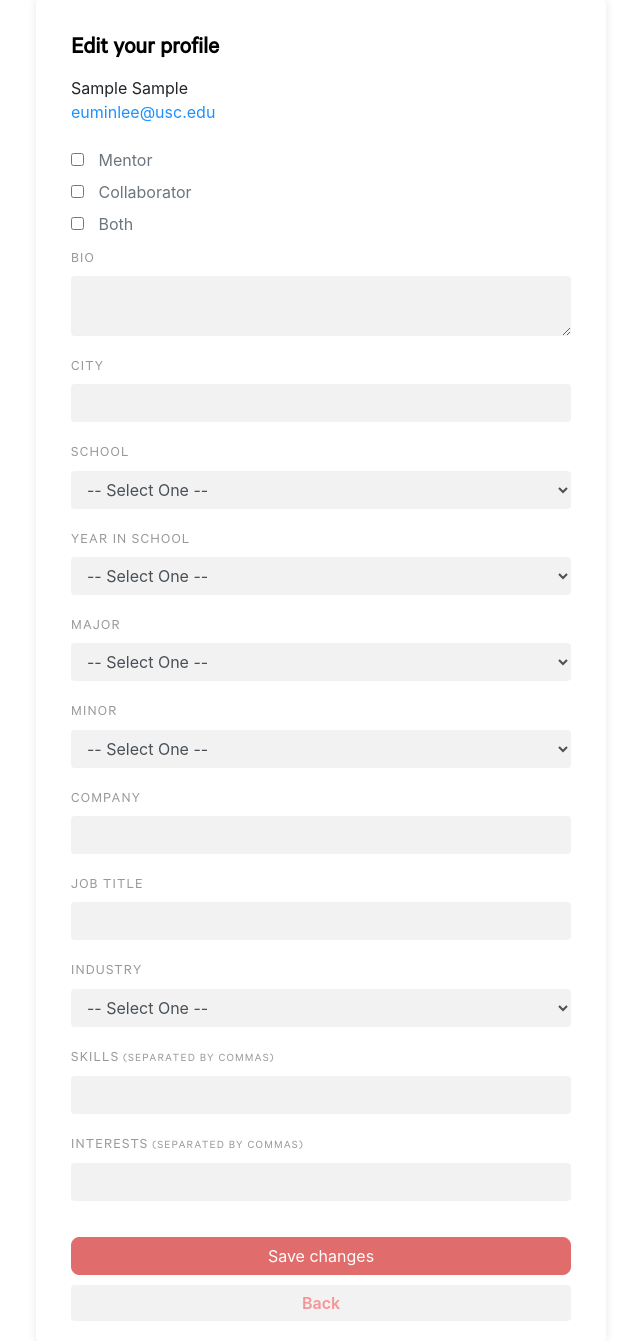
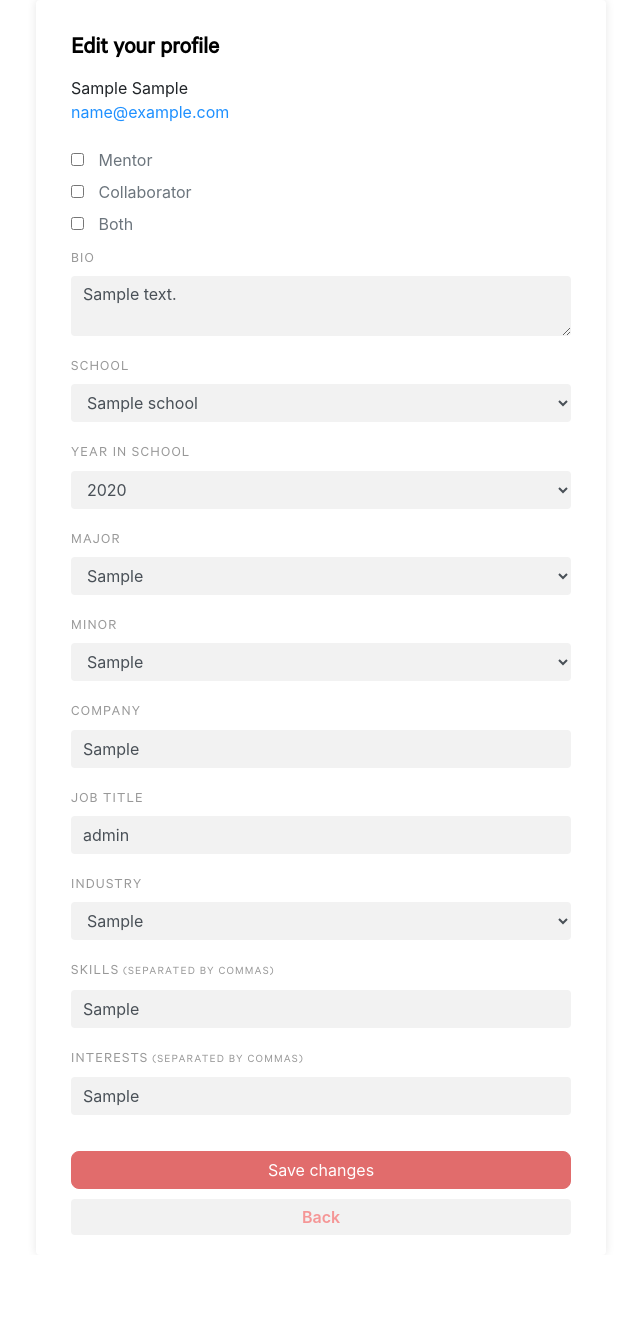
Before and after one commit to teagana/CoLab, a PHP site: page /edit_profile.php in a window 1280 px wide. Shown: the part 78-1419 px from the top of the page, without its empty margins (376-1016 px from the left). After the commit the page ends 1313 px from the top, so only its background shows below. Run offline with PHP 8.4, Linux system fonts and the light colour scheme; the visitor is signed in with stand-in values (Sample User, id 1); tables that the repository leaves empty or names only in its code hold one stand-in row (values such as "Sample post"); data that the repository does not hold is empty.

Commit message:
working on prepopulation

```diff
--- a/edit_profile.php
+++ b/edit_profile.php
@@ -159,34 +159,34 @@
 				<div id="card-body" class="card-body">
 					<h5 class="card-title card-name">Edit your profile</h5>
 					<span id="firstName"><?php echo $profile_row['user_first'] ?></span> <span id="lastName"><?php echo $profile_row['user_last'] ?></span><br>
-					<span id="email" style="color:dodgerblue;">euminlee@usc.edu</span><br><br>
+					<span id="email" style="color:dodgerblue;"><?php echo $profile_row['user_email'] ?></span><br><br>
 				<!-- edit profile form -->
-					<form id="signup-form" method="POST">
+					<form id="signup-form" method="POST" action="edit_profile.php">
 						<div class="form-group">
-
-							<input type="checkbox" id="mentor" name="mentor" value="">
+							<!-- NEED TO SELECT THE CORRECT ONE BASED ON VALUE OF profile_type_id -->
+							<input type="checkbox" id="mentor" name="mentor" value="1">
  								<label for="mentor" class="checkboxes card-subtitle mb-2 text-muted">Mentor</label><br>
-							<input type="checkbox" id="collaborator" name="collaborator" value="">
+							<input type="checkbox" id="collaborator" name="collaborator" value="2">
 								<label for="collaborator" class="checkboxes card-subtitle mb-2 text-muted">Collaborator</label><br>
-							<input type="checkbox" id="everyone" name="everyone" value="">
+							<input type="checkbox" id="everyone" name="everyone" value="3">
 								<label for="everyone" class="checkboxes card-subtitle mb-2 text-muted">Both</label><br>
 
 							<label class="card-subtitle mb-2 text-muted" for="bio"><h4 class="label">BIO</h4></label>
-							<textarea class="form-control" id="bio-id" name="bio"></textarea>
+							<textarea class="form-control" id="bio-id" name="bio"><?php echo $profile_row['bio'] ?></textarea>
 						</div>
 
-						<div class="form-group">
+						<!-- <div class="form-group">
 							<label class="card-subtitle mb-2 text-muted" for="location"><h4 class="label">CITY</h4></label>
 							<input type="text" class="form-control" id="location-id" name="location">
-						</div>
+						</div> -->
 
 						<div class="form-group">
 							<label class="card-subtitle mb-2 text-muted" for="email"><h4 class="label">SCHOOL</h4></label>
 							<select name="school" id="school-id" class="form-control">
 								<option value="" selected disabled>-- Select One --</option>
 									<?php while( $row = $results_school->fetch_assoc() ): ?>
-
-									<?php if ( $row['school_id'] == $row_users['school_id'] ) : ?>
+										<!-- prepopulate appropriate school -->
+										<?php if ( $row['school_id'] == $profile_row['school_id'] ) : ?>
 
 											<option value="<?php echo $row['school_id']; ?>" selected>
 												<?php echo $row['school_name']; ?></option>
@@ -205,8 +205,8 @@
 							<select name="school-year" id="school-year-id" class="form-control">
 								<option value="" selected disabled>-- Select One --</option>
 									<?php while( $row = $results_school_year->fetch_assoc() ): ?>
-
-									<?php if ( $row['school_year_id'] == $row_users['school_year_id'] ) : ?>
+										<!-- prepopulate appropriate school year -->
+										<?php if ( $row['school_year_id'] == $profile_row['school_year_id'] ) : ?>
 
 											<option value="<?php echo $row['school_year_id']; ?>" selected>
 												<?php echo $row['year']; ?></option>
@@ -224,8 +224,8 @@
 							<select name="major" id="major-id" class="form-control">
 								<option value="" selected disabled>-- Select One --</option>
 									<?php while( $row = $results_major->fetch_assoc() ): ?>
-
-									<?php if ( $row['major_id'] == $row_users['major_id'] ) : ?>
+										<!-- prepopulate appropriate major -->
+										<?php if ( $row['major_id'] == $profile_row['major_id'] ) : ?>
 
 											<option value="<?php echo $row['major_id']; ?>" selected>
 												<?php echo $row['major']; ?></option>
@@ -244,7 +244,8 @@
 								<option value="" selected disabled>-- Select One --</option>
 									<?php while( $row = $results_minor->fetch_assoc() ): ?>
 
-									<?php if ( $row['minor_id'] == $row_users['minor_id'] ) : ?>
+										<!-- prepopulate appropriate minor -->
+										<?php if ( $row['minor_id'] == $profile_row['minor_id'] ) : ?>
 
 											<option value="<?php echo $row['minor_id']; ?>" selected>
 												<?php echo $row['minor']; ?></option>
@@ -259,12 +260,12 @@
 
 						<div class="form-group">
 							<label class="card-subtitle mb-2 text-muted" for="company"><h4 class="label">COMPANY</h4></label>
-							<input class="form-control" id="company-id" name="company">
+							<input class="form-control" id="company-id" name="company" value="<?php echo $profile_row['company'] ?>">
 						</div>
 
 						<div class="form-group">
 							<label class="card-subtitle mb-2 text-muted" for="job-title"><h4 class="label">JOB TITLE</h4></label>
-							<input class="form-control" id="job-title-id" name="job-title">
+							<input class="form-control" id="job-title-id" name="job-title" value="<?php echo $profile_row['job_role'] ?>">
 						</div>
 
 						<div class="form-group">
@@ -272,8 +273,8 @@
 							<select name="industry" id="industry-id" class="form-control">
 								<option value="" selected disabled>-- Select One --</option>
 									<?php while( $row = $results_industry->fetch_assoc() ): ?>
-
-									<?php if ( $row['industry_id'] == $row_users['industry_id'] ) : ?>
+										<!-- prepopulate appropriate industry -->
+										<?php if ( $row['industry_id'] == $profile_row['industry_id'] ) : ?>
 
 											<option value="<?php echo $row['industry_id']; ?>" selected>
 												<?php echo $row['industry']; ?></option>
@@ -288,12 +289,12 @@
 
 						<div class="form-group">
 							<label class="card-subtitle mb-2 text-muted" for="skills"><h4 class="label">SKILLS<small>  (SEPARATED BY COMMAS)</small></h4></label>
-							<input class="form-control" id="skills-id" name="skills">
+							<input class="form-control" id="skills-id" name="skills" value="<?php echo $profile_row['skills'] ?>">
 						</div>
 
 						<div class="form-group">
 							<label class="card-subtitle mb-2 text-muted" for="interests"><h4 class="label">INTERESTS<small>  (SEPARATED BY COMMAS)</small></h4></label>
-							<input class="form-control" id="interests-id" name="interests">
+							<input class="form-control" id="interests-id" name="interests" value="<?php echo $profile_row['interest'] ?>">
 						</div>
 
 						<button id="signup-button" class="btn btn-primary" type="submit">Save changes</button>
```
Lines whose indentation alone changed are shown as unchanged.
